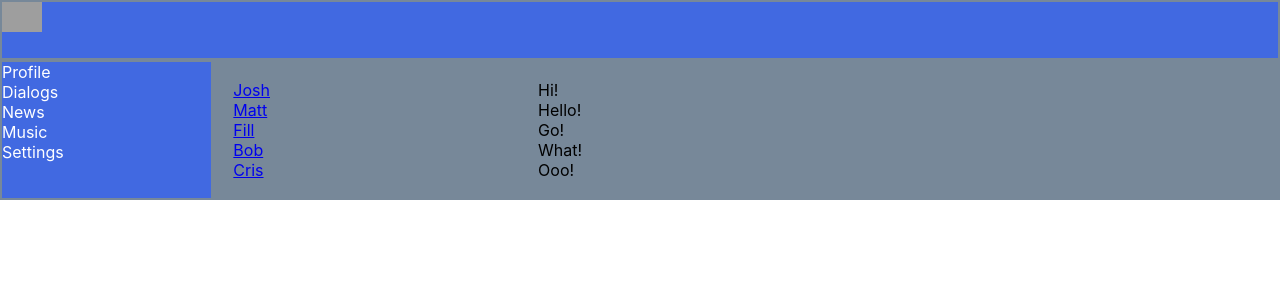
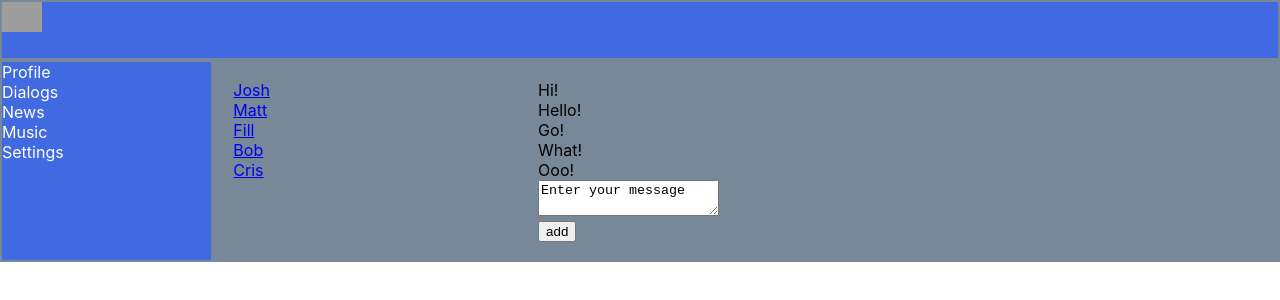
Before and after one commit to MaxHuzarevich/react_app, a React (Create React App) app: page /dialogs in a window 1280 px wide. Shown: the top 300 px of the page. Built offline with nearby package versions, Linux system fonts and the light colour scheme; grey boxes are pictures that could not be loaded.

Commit message:
- dialogs message

```diff
--- a/src/App.tsx
+++ b/src/App.tsx
@@ -24,7 +24,7 @@ function App({store}: PropsType) {
             <Navbar/>
             <div className='app-wrapper-content'>
                 <Route path='/dialogs'
-                       render={() => <Dialogs messages={state.dialogsPage.messages} dialogs={state.dialogsPage.dialogs}/>}/>
+                       render={() => <Dialogs newMessageBody={state.dialogsPage.newMessageBody}  messages={state.dialogsPage.messages} dialogs={state.dialogsPage.dialogs}/>}/>
                 <Route path='/profile'
                        render={() => <Profile posts={state.profilePage.posts} newPostText={state.profilePage.newPostText}/>}/>
                 <Route path='/news' component={Music}/>
--- a/src/Components/Dialogs/Dialogs/Dialogs.tsx
+++ b/src/Components/Dialogs/Dialogs/Dialogs.tsx
@@ -1,13 +1,25 @@
-import React from "react";
+import React, {ChangeEvent} from "react";
 import classes from './Dialogs.module.css'
 import {DialogItem} from "../DialogItem/DialogItem";
 import {Message} from "../Message/Message";
-import {DialogsPageType} from "../../State/State";
+import {addNewMessageTextAC, store, updateNewMessageTextAC} from "../../State/State";
 
-export const Dialogs = ({dialogs,messages}:DialogsPageType) => {
+export const Dialogs = () => {
 
-    const dialogsData = dialogs.map(d => <DialogItem name={d.name} id={d.id} key={d.id}/>)
-    const messagesData = messages.map(m => <Message message={m.message} key={m.id}/>)
+    let state = store.getState().dialogsPage
+
+    const dialogsData = state.dialogs.map(d => <DialogItem name={d.name} id={d.id} key={d.id}/>)
+    const messagesData = state.messages.map(m => <Message message={m.message} key={m.id}/>)
+
+    const onSendMessageClick = () => {
+         store.dispatch(addNewMessageTextAC(newMessageText))
+        store.dispatch(updateNewMessageTextAC(''))
+    }
+    const onNewMessageChange = (e:ChangeEvent<HTMLTextAreaElement>) => {
+        let body = e.currentTarget.value
+        store.dispatch(updateNewMessageTextAC(body))
+    }
+    let newMessageText = store._state.dialogsPage.newMessageBody
 
     return (
         <div className={classes.dialogs}>
@@ -16,6 +28,15 @@ export const Dialogs = ({dialogs,messages}:DialogsPageType) => {
             </div>
             <div className={classes.messages}>
                 {messagesData}
+                <div>
+                    <textarea
+                        value={newMessageText}
+                        onChange={onNewMessageChange}
+                    />
+                </div>
+                <div>
+                    <button onClick={onSendMessageClick}>add</button>
+                </div>
             </div>
         </div>
     )
--- a/src/Components/State/State.tsx
+++ b/src/Components/State/State.tsx
@@ -23,6 +23,7 @@ export type ProfilePageType = {
 export type DialogsPageType = {
     dialogs: dialogType[],
     messages: messageType[],
+    newMessageBody: string,
 }
 
 export type StateType = {
@@ -38,25 +39,43 @@ export type storeType = {
     dispatch: (action: actionType) => void
 }
 
-export type actionType = addPostActionType | updateNewPostText
+export type actionType = addPostActionType | updateNewPostText | updateNewMessageText | addNewMessageText
 
-export const addPostAC = (newPost:string) => {
+export const addPostAC = (newPost: string) => {
     return {
         type: 'ADD-POST',
         newPost
     } as const
 }
 
-export const updateNewPostTextAC = (newText:string) => {
+export const updateNewPostTextAC = (newText: string) => {
     return {
-        type:'UPDATE-NEW-POST-TEXT',
+        type: 'UPDATE-NEW-POST-TEXT',
         newText
     } as const                        //воспринимай как константу
+}
+
+export const updateNewMessageTextAC = (messageText: string) => {
+    return {
+        type: 'UPDATE-NEW-MESSAGE-TEXT',
+        messageText
+    } as const
+}
+
+export const addNewMessageTextAC = (newMessage: string) => {
+    return {
+        type: 'ADD-NEW-MESSAGE-TEXT',
+        newMessage
+    } as const
 }
 
 export type addPostActionType = ReturnType<typeof addPostAC>     //возвращаемый тип
 
 export type updateNewPostText = ReturnType<typeof updateNewPostTextAC>
+
+export type updateNewMessageText = ReturnType<typeof updateNewMessageTextAC>
+
+export type addNewMessageText = ReturnType<typeof addNewMessageTextAC>
 
 export let store: storeType = {
     _state: {
@@ -84,20 +103,21 @@ export let store: storeType = {
                 {id: 3, message: 'Go!'},
                 {id: 4, message: 'What!'},
                 {id: 5, message: 'Ooo!'},
-            ]
+            ],
+            newMessageBody: 'Enter your message'
         }
     },
-    getState () {
+    getState() {
         return this._state
     },
-    _callSubscriber () {
+    _callSubscriber() {
         console.log('State changed!')
     },
-    subscribe (observer: () => void) {
+    subscribe(observer: () => void) {
         this._callSubscriber = observer
     },
-    dispatch (action: actionType) {
-        if(action.type === 'ADD-POST'){
+    dispatch(action: actionType) {
+        if (action.type === 'ADD-POST') {
             let NewMessage: postType = {
                 id: 5,
                 message: action.newPost,
@@ -107,9 +127,17 @@ export let store: storeType = {
             this._state.profilePage.posts.push(NewMessage);
             this._state.profilePage.newPostText = '';
             this._callSubscriber();
-        }else if(action.type === 'UPDATE-NEW-POST-TEXT'){
+        } else if (action.type === 'UPDATE-NEW-POST-TEXT') {
             this._state.profilePage.newPostText = action.newText
             this._callSubscriber();
+        } else if (action.type === 'UPDATE-NEW-MESSAGE-TEXT') {
+            this._state.dialogsPage.newMessageBody = action.messageText
+            this._callSubscriber();
+        } else if (action.type === 'ADD-NEW-MESSAGE-TEXT') {
+            let message = this._state.dialogsPage.newMessageBody;
+            this._state.dialogsPage.newMessageBody = ''
+            this._state.dialogsPage.messages.push({id:8, message})
+            this._callSubscriber()
         }
     },
 }
```
